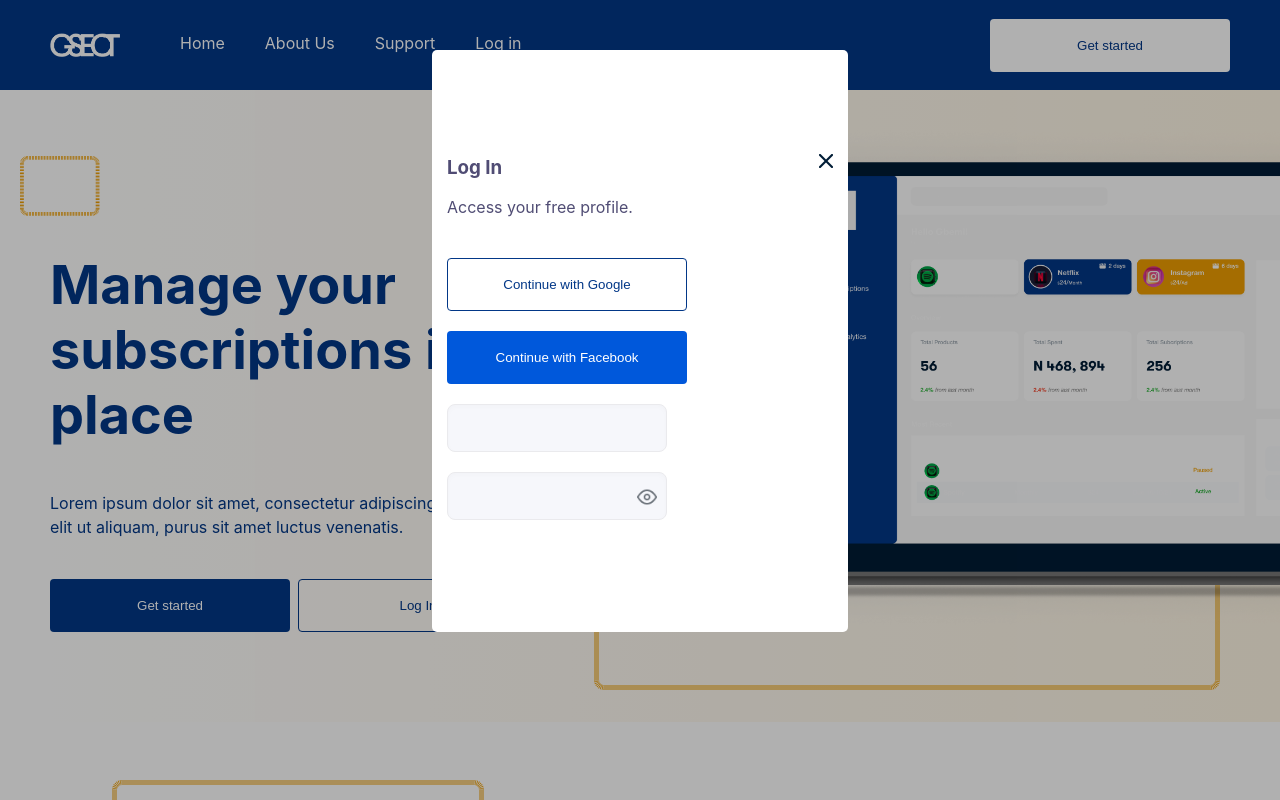
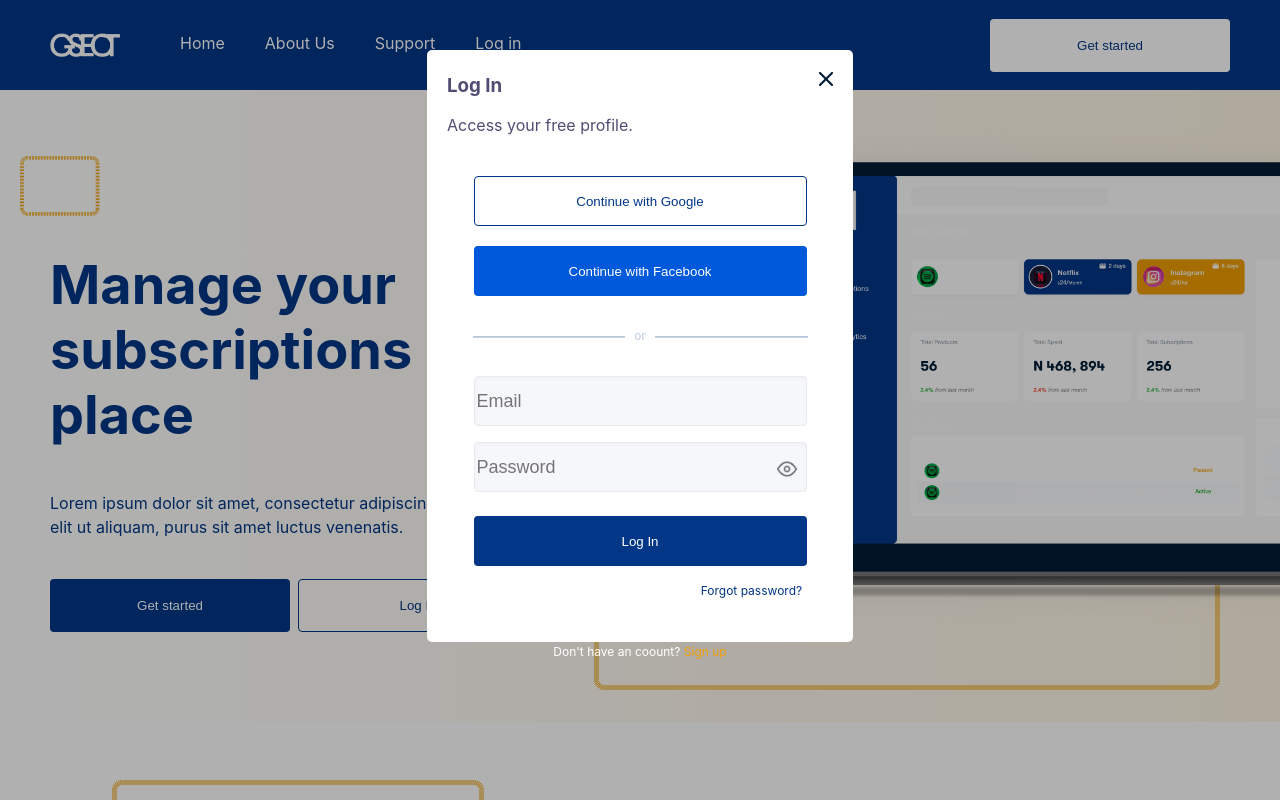
Before and after one commit to Lanzar-dev/GSECT-manager-frontend, a React (Create React App) app: page / in a window 1280 px wide. Both pictures are taken after a click on the button "Log In". Shown: the top 800 px of the page. Built offline with nearby package versions, Linux system fonts and the light colour scheme.

Commit message:
Added third part of the home landing

```diff
--- a/src/App.js
+++ b/src/App.js
@@ -1,5 +1,5 @@
-import './styles/styles.scss';
-import Landing from './screens/landing';
+import "./styles/styles.scss";
+import Landing from "./screens/landing";
 
 function App() {
   return (
--- a/src/screens/landing.js
+++ b/src/screens/landing.js
@@ -201,27 +201,76 @@ export default function Landing() {
                     <Button type="facebook" label="Continue with Facebook" />
                   </div>
 
+                  <div className="space">
+                    <hr />
+                    <div className="or">or</div>
+                  </div>
+
                   <div className="loginDetails">
-                    <input className="email" type="email" />
+                    <input className="email" type="email" placeholder="Email" />
 
+                    <input
+                      className="password"
+                      type={passwordShown ? "text" : "password"}
+                      placeholder="Password"
+                      src={require("../assets/images/eye.png").default}
+                      alt=""
+                    />
                     <div className="holder">
-                      <input
-                        className="password"
-                        type={passwordShown ? "text" : "password"}
-                      />
                       <img
                         onClick={togglePassword}
                         src={require("../assets/images/eye.png").default}
                         alt=""
                       />
                     </div>
+                    <Button type="inverted" label="Log In" />
+                    <p>
+                      <a href="/">Forgot password?</a>
+                    </p>
                   </div>
+                </div>
+                <div className="create">
+                  <p>
+                    Don't have an coount? <a href="/">Sign up</a>
+                  </p>
                 </div>
               </Modal>
             </CSSTransition>
           </div>
         </div>
       </section>
+      {/* section-three */}
+      <section className="manage">
+        <div className="manage-text">
+          <h1>Manage your subscriptions in one place.</h1>
+          <p>
+            Lorem ipsum dolor sit amet, consectetur adipiscing elit. Dolor
+            integer rhoncus duis adipiscing facilisis id. Sed molestie auctor
+            nam hac. Amet, sed ac tempor massa. Odio senectus dictume sapien,
+            proin enim.
+          </p>
+          <Button type="inverted" label="Get Started" />
+        </div>
+        <div className="manage-image">
+          <img
+            className="top-left"
+            src={require("../assets/images/medium-ring.png").default}
+            alt="gsect dashboard"
+          />
+          <img
+            className="manage-img"
+            src={require("../assets/images/Intersect.png").default}
+            alt="gsect dashboard"
+          />
+          <img
+            className="right-bottom"
+            src={require("../assets/images/small-ring.png").default}
+            alt="gsect dashboard"
+          />
+        </div>
+      </section>
+
+
     </div>
   );
 }
--- a/src/styles/components/modal.scss
+++ b/src/styles/components/modal.scss
@@ -9,10 +9,11 @@
     display: block;
     margin: 50px auto;
     align-content: center;
+    text-align: center;
+    justify-content: center;
+    padding: 20px;
+    outline: none;
 
-    justify-content: center;
-    padding: 15px;
-    outline: none;
         .modalHead{
             margin: 0 auto;
             display: flex;
@@ -24,38 +25,113 @@
             .modalTitle{
                 position: relative;
                 top: -15px;
+                text-align: left;
             }
         }
         .formDiv{
             display: block;
             justify-content: center;
             align-items: center;
+            .formBtn button{
+                margin: 10px auto;
+                width: 333px;
+                height: 50px;
+            }
             .loginDetails{
+                display: block;
+                justify-content: center;
+                align-items: center;
                 input{
-                    margin: 10px auto;
-                    width: 220px;
-                    height: 48px;
+                    margin: 8px auto;
+                    width: 333px;
+                    height: 50px;
                     background: #F6F7FB;
                     border: 1px solid #EAEAED;
                     box-sizing: border-box;
                     box-shadow: inset 0px 2px 5px #00000005;
-                    border-radius: 8px;
+                    border-radius: 4px;
                     color: $gsectblue;
                     font-size: large;
                 }
+                input:nth-child(2){
+                    margin-bottom: 0;
+                }
+                button{
+                    margin: 0 auto;
+                    width: 333px;
+                    height: 50px;
+                }
+                p{
+                    position: relative;
+                    justify-content: center;
+                    text-align: right;
+                    right: 8%;
+                    line-height: 14px;
+                    a{
+                        font-weight: normal;
+                        color: $gsectblue;
+                        font-size: 12px;
+                        text-decoration: none;
+                    }
+                }
                 .holder{
+                    position: relative;
+                    left: 330px;
+                    top: -33px;
+                    width: fit-content;
                     img{
-                       position: relative;
-                       right:30px;
-                       bottom: -5px;
                        cursor: pointer;
                        filter: opacity(60%) grayscale(60%);
                        width: 20px;
+                       &:active{
+                           filter: opacity(100%) grayscale(0%);
+                       }
                     }
                 }
             }
-            .formBtn button{
-                margin: 10px auto;
+        }
+        .space{
+            margin: 30px auto 0px auto;
+            hr{
+                border-color: #02378740;
+                margin: 0 auto;
+                width: 333px;
+            }
+            .or{
+                z-index: 1;
+                background-color: $white;
+                width: 20px;
+                padding: 5px;
+                height: 20px;
+                position: relative;
+                margin: 0 auto;
+                top: -15px;
+                border: none;
+                color: #02378740;
+                font-size: 12px;
+                line-height: 15px;
+                font-weight: 500px;
+                text-align: center;
+            }
+        }
+        .create{
+            position: relative;
+            width: 331px;
+            height: 32px;
+            justify-content: center;
+            text-align: center;
+            margin: 0 auto;
+            top: 30px;
+            p{
+                font-weight: 500px;
+                font-size: 12px;
+                line-height: 15px;
+                text-align: center;
+                color: $white;
+                a{
+                    color: $gsectyellow;
+                    text-decoration: none;
+                }
             }
         }
 }
--- a/src/styles/landing.scss
+++ b/src/styles/landing.scss
@@ -1,7 +1,8 @@
 @import "./variables.scss";
 
 .landing {
-  width: 100%;
+  width: 100vw;
+  height: 100vh;
   header.header {
     width: calc(100% - 100px);
     display: flex;
@@ -94,7 +95,7 @@
     position: relative;
     align-items: center;
     justify-content: space-between;
-    height: 632px;
+    height: 775px;
     width: 100%;
     background: $white;
     .sub-image{
@@ -108,7 +109,7 @@
           position: absolute;
         }
         .sub-img{
-          width: 445.58px;
+          width: 446px;
           height: 577px;
           position: absolute;
           left: 153px;
@@ -179,4 +180,68 @@
       top: 613px;
     }
   }
+  .manage{
+    position: absolute;
+    display: flex;
+    align-items: center;
+    justify-content: space-between;
+    height: 775px;
+    width: 100%;
+    background: #f9f9f9;
+    .manage-text{
+      width: 510px;
+      height: 304px;
+      color: $gsectblue;
+      margin: 0 auto;
+      text-align: left;
+      display: block;
+      justify-content: center;
+      align-content: center;
+      h1{
+        font-style: normal;
+        font-weight: bold;
+        font-size: 39px;
+        line-height: 45px;
+      }
+      p{
+        width: 414px;
+        height: 107px;
+        text-align: left;
+        font-size: 16px;
+        line-height: 26px;
+        margin-bottom: 27px;
+      }
+    }
+    .manage-image{
+      width: 487px;
+      height: 678px;
+      left: 903px;
+      top: 58px;
+      .top-left{
+        position: absolute;
+        width: 372px;
+        height: 275px;
+        left: 800px;
+        top: 58px;
+        z-index: 1;
+      }
+      .manage-img{
+        z-index: 0;
+        position: absolute;
+        width: 445.58px;
+        height: 577px;
+        left: 850px;
+        top: 99px;
+      }
+      .right-bottom{
+        z-index: 1;
+        position: absolute;
+        width: 136px;
+        height: 97px;
+        left: 1120px;
+        top: 639px;
+      }
+    }
+  }
+
 }
```
Also changed, not shown: src/components/Button.js (+13 -11 lines), src/assets/images/Intersect.png (added).
